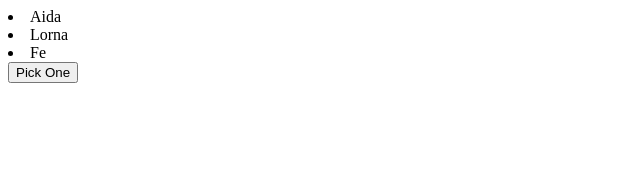
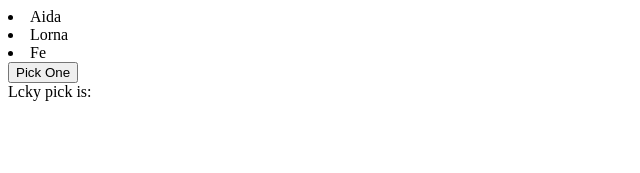
Before and after one commit to tuxrace/react-es6-webpack-simple, a React app: page / in a window 1280 px wide. Shown: the top 173 px of the page, without its empty margins (0-640 px from the left). Built offline with nearby package versions, Linux system fonts and the light colour scheme.

Commit message:
refactored code

```diff
--- a/Components/Disp.jsx
+++ b/Components/Disp.jsx
@@ -5,11 +5,11 @@ export default class Disp extends React.Component{
 
   constructor(props){
     super(props)
-	this.state = {data:null}
+    this.state = {data:null}
   }
 
   componentDidMount() {
-    let r = this.props.name.map((x,i) => <li key={i}>{x.name}</li>  );
+    let r = this.props.name.map((x,i) => (<li key={i}>{x.name}</li>)  );
     this.setState({data: r})
   }
 
--- a/Components/Pick.jsx
+++ b/Components/Pick.jsx
@@ -4,16 +4,19 @@ class Pick extends React.Component{
   constructor(props){
     super(props)
 	  this.state = {data:null}
+    this.chosen = null;
   }
 
-  handleClick (){
-    let c = Math.floor(Math.random() * this.props.choices.length)
-	  console.log(this.props.choices[c])
-    this.setState({data: this.props.choices[c].name})
+  handleClick(){
+    this.setState({data: this.props.choices[this.random()].name})
+  }
+
+  random(){
+    return Math.floor(Math.random() * this.props.choices.length)
   }
 
   render(){
-    return <div><button onClick={this.handleClick.bind(this)}> Pick One </button> <div>{this.state.data}</div> </div>
+    return <div><button onClick={this.handleClick.bind(this)}> Pick One </button> <div>Lcky pick is: <b>{this.state.data}</b></div> </div>
   }
 }
 
```
